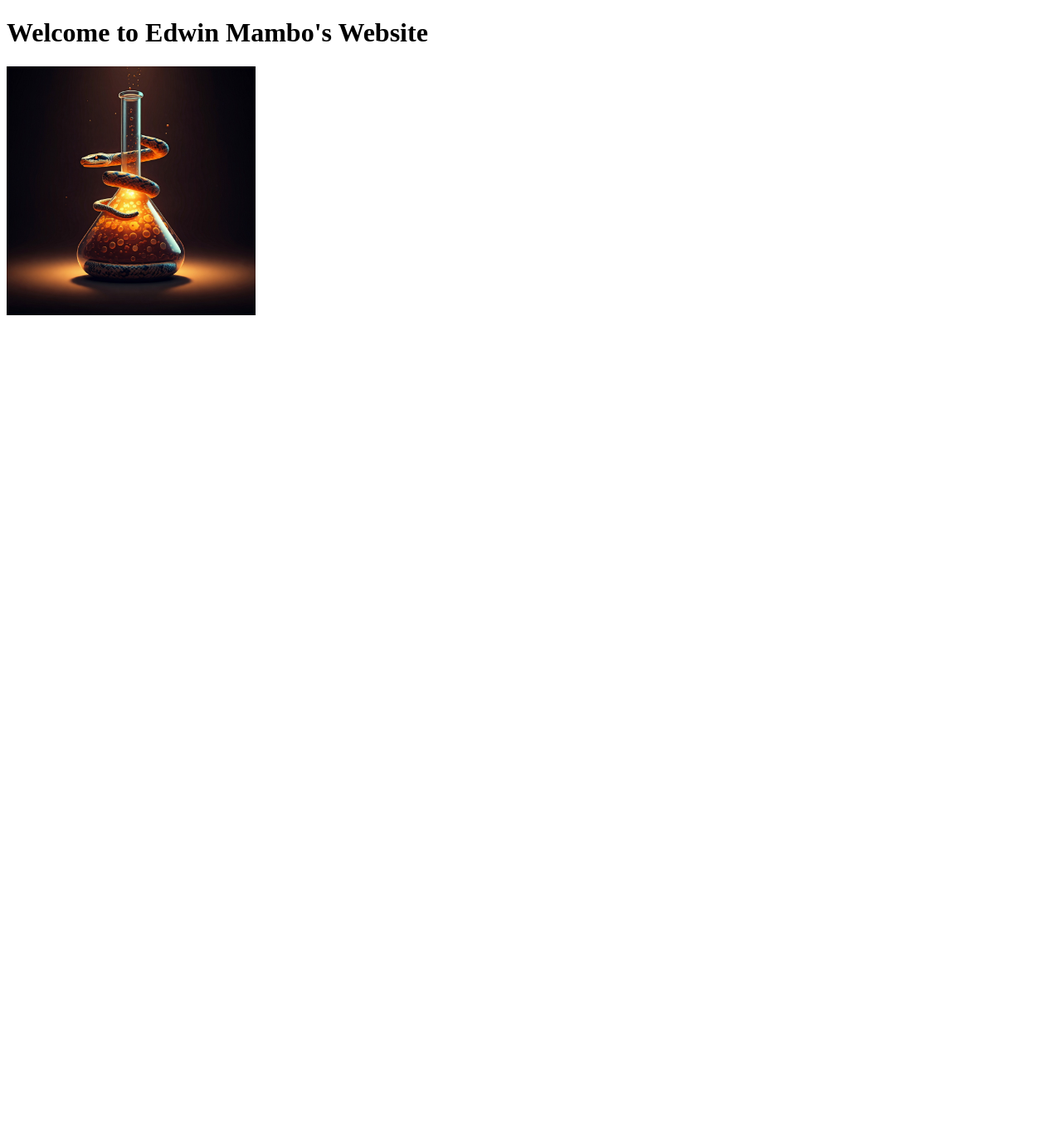
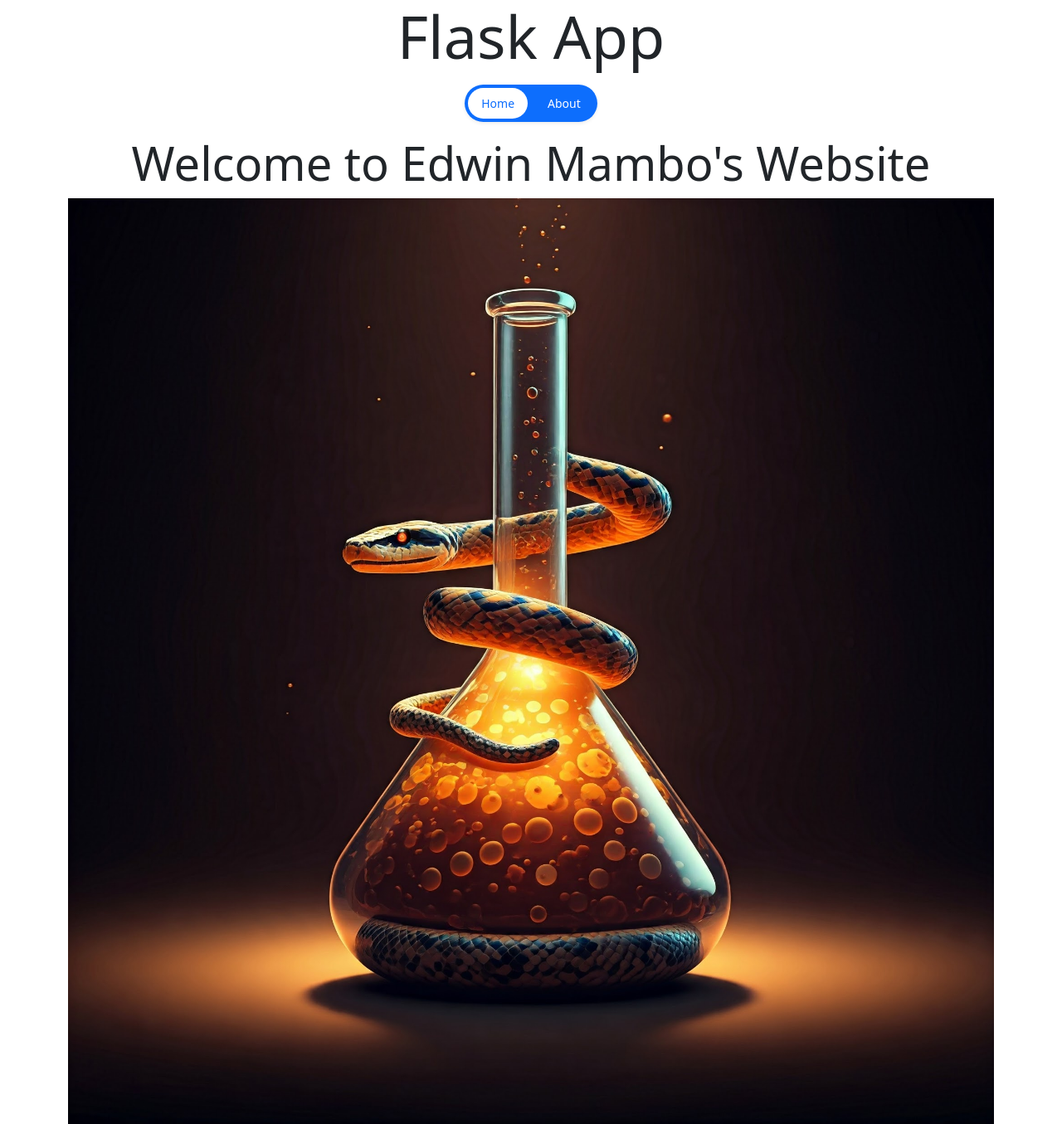
Before and after one commit to edwinmambo/my_flask_app, a Flask app: page / in a window 1280 px wide. Shown: the whole page at 83% size. Before the commit the page ends 380 px from the top, so only its background shows below. Run offline with Flask 3, Linux system fonts and the light colour scheme.

Commit message:
Touch app look for the basic app

```diff
--- a/app/routes.py
+++ b/app/routes.py
@@ -4,3 +4,7 @@
 @app.route('/')
 def index():
     return render_template('index.html')
+
+@app.route('/about')
+def about():
+     return render_template('about.html')
--- /dev/null
+++ b/app/templates/about.html
@@ -0,0 +1,5 @@
+    {% extends 'base.html' %}
+
+    {% block content %}
+    <h2 class="text-center display-4">About Edwin Mambo</h2>
+    {% endblock %}
--- /dev/null
+++ b/app/templates/base.html
@@ -0,0 +1,34 @@
+<!DOCTYPE html>
+<html lang="en" xmlns="http://www.w3.org/1999/html">
+<head>
+    <meta charset="UTF-8">
+    <title>Flask Example</title>
+    <link href="https://cdn.jsdelivr.net/npm/bootstrap@5.3.3/dist/css/bootstrap.min.css" rel="stylesheet" integrity="sha384-QWTKZyjpPEjISv5WaRU9OFeRpok6YctnYmDr5pNlyT2bRjXh0JMhjY6hW+ALEwIH" crossorigin="anonymous">
+</head>
+<body class="container">
+    <header>
+        <!-- Brand Name -->
+        <h1 class="text-center m-0 display-2">Flask App</h1>
+
+        <!-- Navigation Menu -->
+        <nav class="d-flex justify-content-center py-3">
+            <ul class="nav nav-pills nav-fill gap-2 p-1 small bg-primary rounded-5 shadow-sm" id="pillNav2" role="tablist" style="--bs-nav-link-color: var(--bs-white); --bs-nav-pills-link-active-color: var(--bs-primary); --bs-nav-pills-link-active-bg: var(--bs-white);">
+                <li class="nav-item" role="presentation">
+                    <a class="nav-link {% if request.endpoint == 'index' %}active{% endif %} rounded-5" id="home-tab" href="{{ url_for('index') }}" role="tab" aria-selected="true">Home</a>
+                </li>
+                <li class="nav-item" role="presentation">
+                    <a class="nav-link {% if request.endpoint == 'about' %}active{% endif %} rounded-5" id="about-tab" href="{{ url_for('about') }}" role="tab" aria-selected="false">About</a>
+                </li>
+            </ul>
+        </nav>
+    </header>
+
+    <!-- Flask dynamically loads the page content -->
+    <main class="row justify-content-center">
+        {% block content %}
+        {% endblock %}
+    </main>
+
+    <script src="https://cdn.jsdelivr.net/npm/bootstrap@5.3.3/dist/js/bootstrap.bundle.min.js" integrity="sha384-YvpcrYf0tY3lHB60NNkmXc5s9fDVZLESaAA55NDzOxhy9GkcIdslK1eN7N6jIeHz" crossorigin="anonymous"></script>
+</body>
+</html>
--- a/app/templates/index.html
+++ b/app/templates/index.html
@@ -1,11 +1,6 @@
-<!DOCTYPE html>
-<html lang="en">
-<head>
-    <meta charset="UTF-8">
-    <title>Edwin Mambo</title>
-</head>
-<body>
-    <h1>Welcome to Edwin Mambo's Website</h1>
-    <img src="{{ url_for('static', filename='assets/python_flask.jpeg') }}" alt="Your Name" width="300">
-</body>
-</html>
+    {% extends 'base.html' %}
+
+    {% block content %}
+    <h2 class="text-center display-4">Welcome to Edwin Mambo's Website</h2>
+    <img src="{{ url_for('static', filename='assets/python_flask.jpeg') }}" alt="Your Name" width="200">
+    {% endblock %}
```
